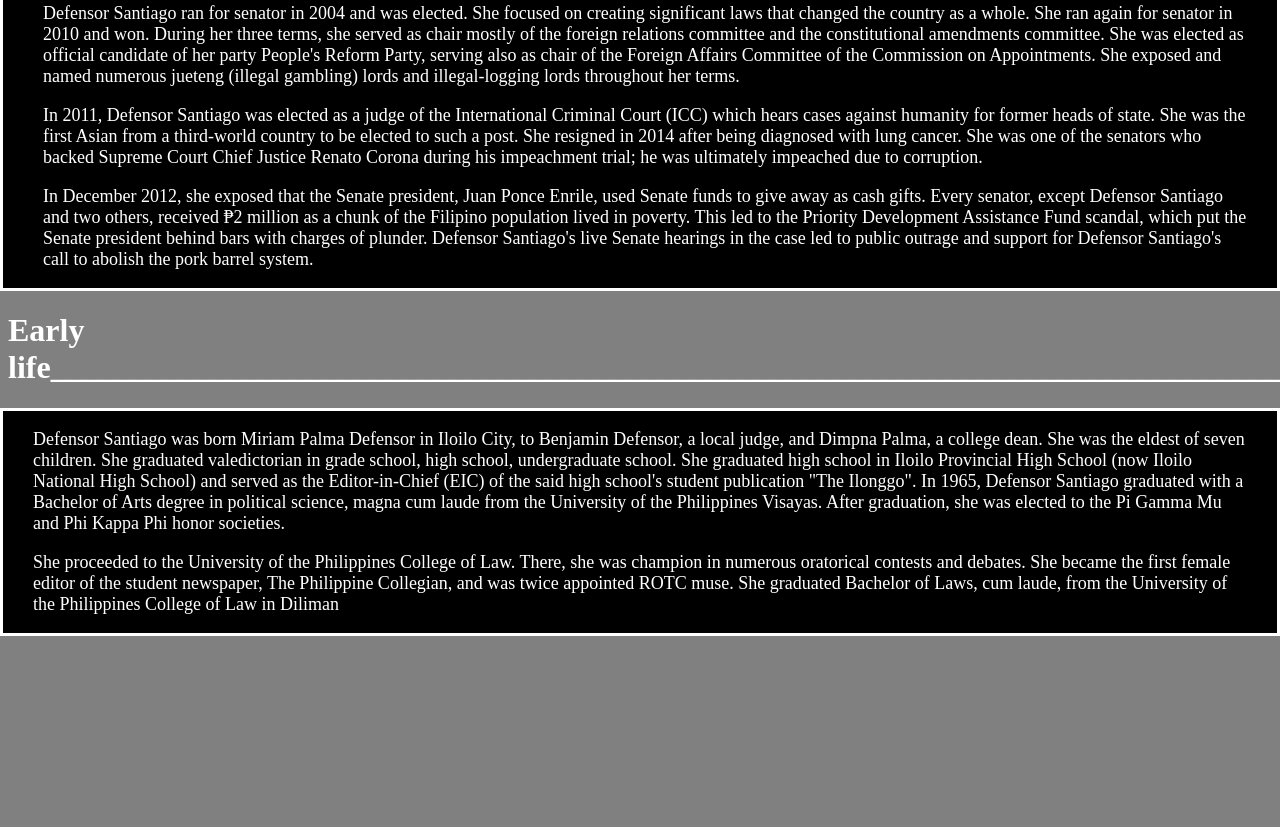
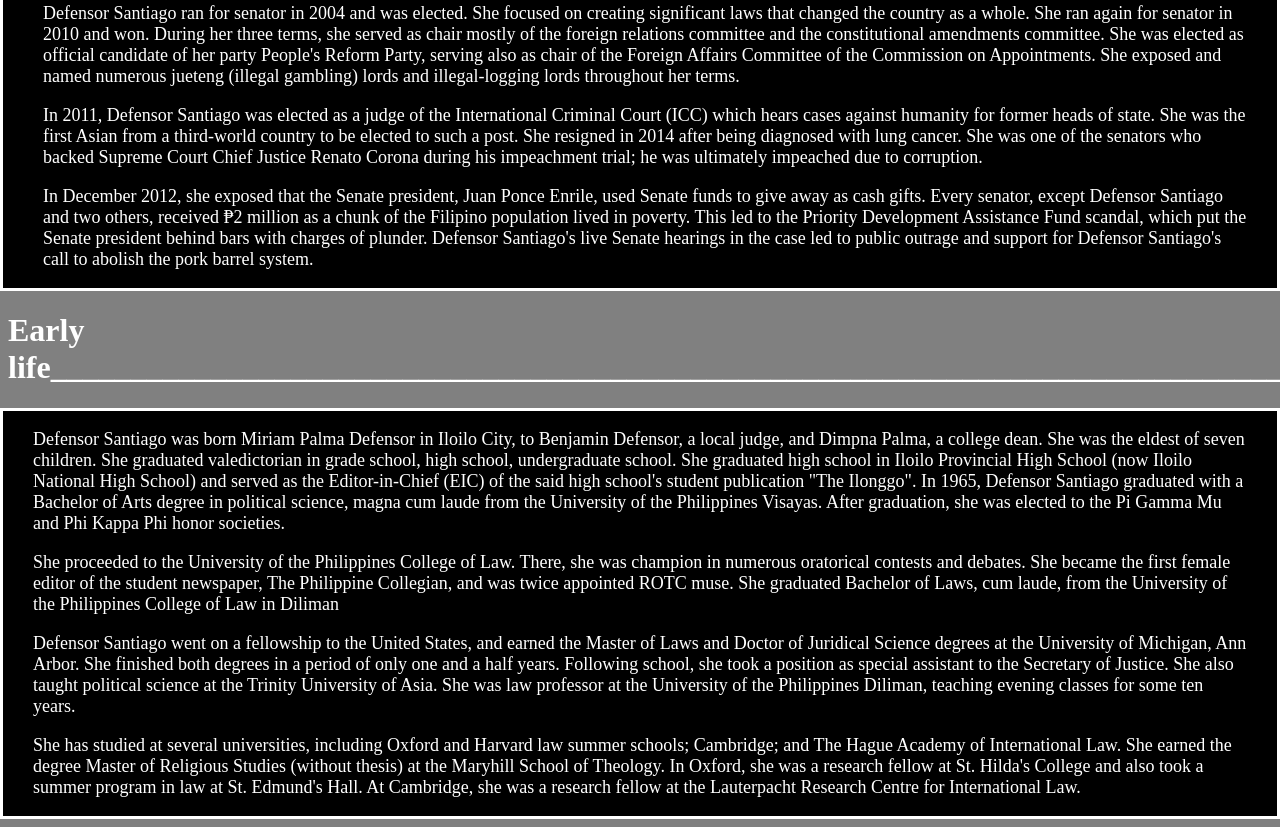
Before and after one commit to rendz412/rendz412.github.io, a plain HTML site: page index.html in a window 1280 px wide. Shown: the part 1899-2726 px from the top of the page. Before the commit the page ends 2543 px from the top, so only its background shows below. Drawn offline with Linux system fonts and the light colour scheme.

Commit message:
Add files via upload

```diff
--- a/index.html
+++ b/index.html
@@ -163,6 +163,27 @@ html{scroll-behavior:smooth}
                  She graduated Bachelor of Laws, cum laude, from the
                  University of the Philippines College of Law in Diliman
              </p>
+            <p class="p1" style="color: white;font-size: 18px;margin-left: 30px;margin-right: 30px"> Defensor Santiago went on a fellowship to the United States,
+             and earned the Master of Laws and Doctor of Juridical
+             Science degrees at the University of Michigan, Ann Arbor.
+             She finished both degrees in a period of only one and a half
+             years. Following school, she took a position as special
+             assistant to the Secretary of Justice.
+             She also taught political science at the Trinity University
+             of Asia. She was law professor at the University of
+             the Philippines Diliman, teaching evening classes for some
+             ten years.
+            </p>
+            <p class="p1" style="color: white;font-size: 18px;margin-left: 30px;margin-right: 30px">
+          She has studied at several universities, including Oxford and
+          Harvard law summer schools; Cambridge; and The Hague Academy of
+          International Law. She earned the degree Master of Religious
+          Studies (without thesis) at the Maryhill School of Theology.
+          In Oxford, she was a research fellow at St. Hilda's College
+          and also took a summer program in law at St. Edmund's Hall.
+          At Cambridge, she was a research fellow at the Lauterpacht
+          Research Centre for International Law.
+            </p>
         </div>
     </body>
 </html>
```
